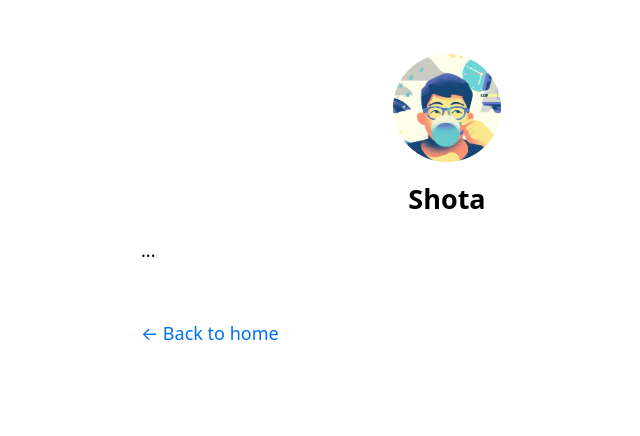
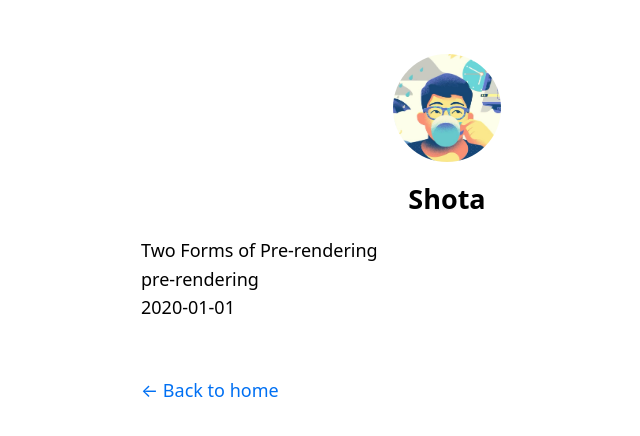
Before and after one commit to banbiossa/nextjs-blog, a Next.js app: page /posts/pre-rendering in a window 1280 px wide. Shown: the top 436 px of the page, without its empty margins (193-833 px from the left). Built offline with nearby package versions, Linux system fonts and the light colour scheme.

Commit message:
get the correct output on /posts/ssg-ssr

```diff
--- a/lib/posts.js
+++ b/lib/posts.js
@@ -58,3 +58,16 @@
   });
 
 }
+
+export function getPostData(id){
+  const fullPath = path.join(postsDirectory, `${id}.md`);
+  const fileContents = fs.readFileSync(fullPath, 'utf8');
+
+  // parse with graymatter
+  const matterResult = matter(fileContents);
+  // combine with id
+  return {
+    id,
+    ...matterResult.data,
+  };
+}
--- a/pages/posts/[id].js
+++ b/pages/posts/[id].js
@@ -1,5 +1,14 @@
 import Layout from '../../components/layout';
-import { getAllPostIds  } from '../../lib/posts';
+import { getAllPostIds, getPostData  } from '../../lib/posts';
+
+export async function getStaticProps({ params }) {
+    const postData = getPostData(params.id);
+    return {
+        props: {
+            postData,
+        },
+    };
+}
 
 export async function getStaticPaths(){
     const paths = getAllPostIds();
@@ -9,6 +18,14 @@
     };
 }
 
-export default function Post(){
-    return <Layout>...</Layout>;
+export default function Post({postData}){
+    return (
+    <Layout>
+        {postData.title}
+        <br/>
+        {postData.id}
+        <br />
+        {postData.date}
+    </Layout>
+    );
 }
```
